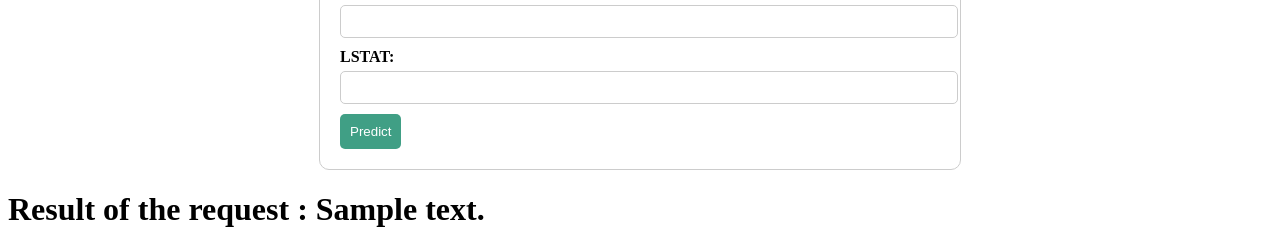
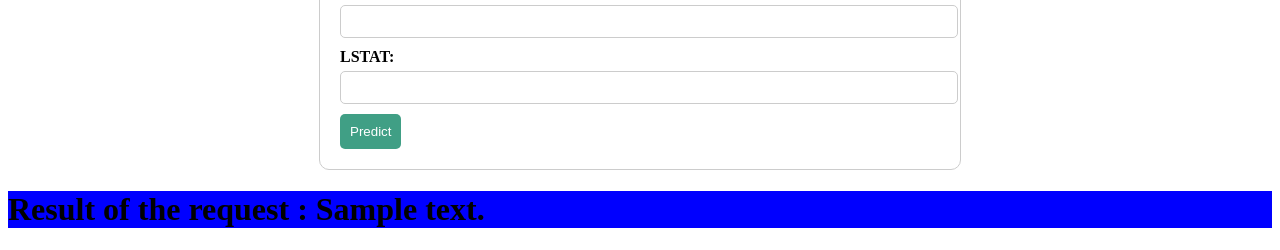
Before and after one commit to najran77/bostonhousepricing, a Flask app: template templates/home.html in a window 1280 px wide. Shown: the part 845-1095 px from the top of the page. Run offline with Flask 3, Linux system fonts and the light colour scheme; the template is opened without the code that fills it: most values are stand-ins (such as "Sample title", 1, 10 or a date in 2020); parts of the project's set-up code (start-up, migrations or seed data) failed here and were passed over.

Commit message:
color result

```diff
--- a/templates/home.html
+++ b/templates/home.html
@@ -81,7 +81,7 @@
         </form>
     </div>
 <div>
-    <h1>
+    <h1 style="background-color: blue;">
         Result of the request :
     {{prediction_text}}
 </h1>
```
